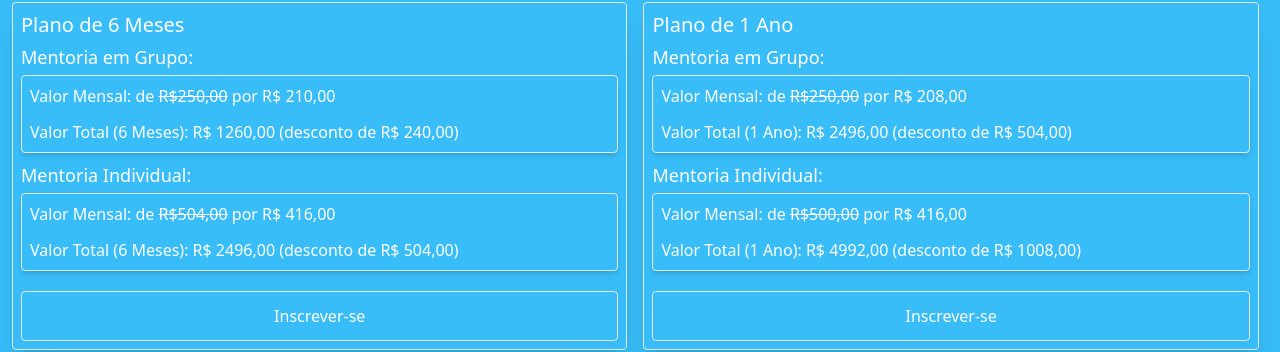
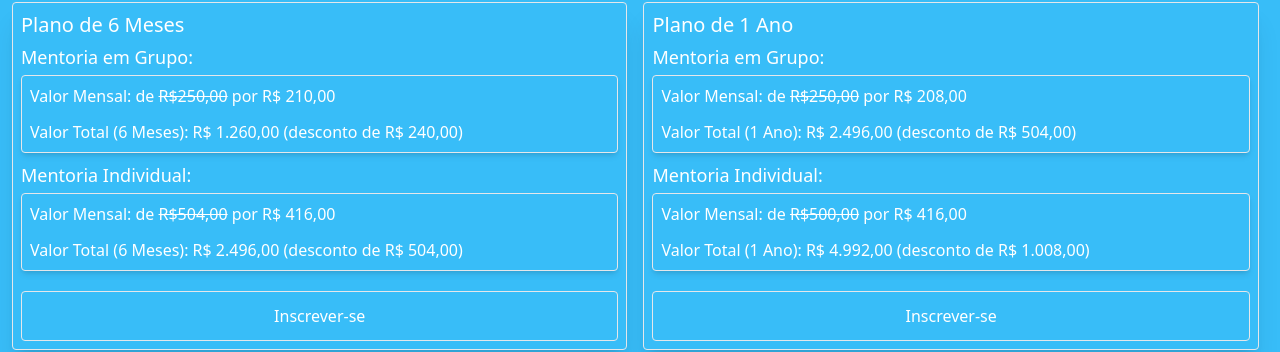
Before and after one commit to claudiocassimiro/bemcodado-mentorias, a Next.js app: page / in a window 1280 px wide. Shown: the part 2719-3071 px from the top of the page. Built offline with nearby package versions, Linux system fonts and the light colour scheme.

Commit message:
refactor: add logic of mailto when user click on inscreva-se button

```diff
--- a/src/app/page.tsx
+++ b/src/app/page.tsx
@@ -65,7 +65,7 @@ export default function Home() {
             </p>
             <a
               href="#plans"
-              className="border block rounded p-3 w-full text-center transition delay-180 hover:bg-slate-600 md:text-2xl"
+              className="border block rounded p-3 w-full text-center transition delay-180 hover:bg-sky-500 md:text-2xl"
             >
               Conheça nossos planos!
             </a>
@@ -85,7 +85,7 @@ export default function Home() {
               </p>
               <a
                 href="#plans"
-                className="border block rounded p-3 w-full text-center transition delay-180 hover:bg-slate-600"
+                className="border block rounded p-3 w-full text-center transition delay-180 hover:bg-sky-500"
               >
                 Conheça nossos planos!
               </a>
@@ -265,9 +265,12 @@ export default function Home() {
                 </ul>
                 <p className="text-lg mb-2">Valor Fixo Mensal: R$ 250,00</p>
               </div>
-              <button className="border block rounded p-3 w-full text-center transition delay-180 hover:bg-slate-600">
+              <a
+                href="mailto:claudioletras2019@gmail.com?subject=Quero saber mais sobre a Mentoria em Grupo&body=Mentoria%20em%20Grupo%0A%0AAqui%20você%20terá%3A%0A%0A- Sessões%20diárias%20de%20mentoria%20em%20grupo%20no%20Discord%2C%20de%20segunda%20a%20sexta-feira%2C%20com%20foco%20em%20tópicos%20específicos.%0A- Acesso%20a%20materiais%20de%20estudo%2C%20recursos%20e%20exercícios%20práticos.%0A- Suporte%20por%20e-mail%20ou%20mensagem%20para%20dúvidas%20adicionais%20entre%20as%20sessões.%0A%0AValor%20Fixo%20Mensal%3A%20R%24%20250%2C00"
+                className="border block rounded p-3 w-full text-center transition delay-180 hover:bg-sky-500"
+              >
                 Inscrever-se
-              </button>
+              </a>
             </section>
             <section className="mb-5 border rounded p-2 lg:w-[49%] shadow-xl">
               <h2 className="text-xl mb-1">Mentoria Individual</h2>
@@ -296,9 +299,12 @@ export default function Home() {
               <p className="text-lg mb-2">
                 Valor Avulso por Sessão Individual: R$ 75,00
               </p>
-              <button className="border block rounded p-3 w-full text-center transition delay-180 hover:bg-slate-600">
+              <a
+                href="mailto:claudioletras2019@gmail.com?subject=Quero%20saber%20mais%20sobre%20a%20Mentoria%20Individual&body=Mentoria%20Individual%0A%0AAqui%20você%20terá%3A%0A%0A- Sessões%20individuais%20personalizadas%20com%20foco%20nos%20objetivos%20e%20necessidades%20específicas%20de%20cada%20aluno.%0A- Sessões%20disponíveis%20de%20segunda%20a%20sexta-feira.%0A- Acesso%20prioritário%20para%20agendamento%20de%20sessões.%0A- Revisão%20e%20feedback%20detalhados%20sobre%20projetos%2C%20portfólio%20ou%20trabalhos%20específicos.%0A- Suporte%20por%20e-mail%20ou%20mensagem%20para%20dúvidas%20adicionais%20entre%20as%20sessões.%0A%0AValor%20Fixo%20Mensal%3A%20R%24%20500%2C00%0AValor%20Avulso%20por%20Sessão%20Individual%3A%20R%24%2075%2C00"
+                className="border block rounded p-3 w-full text-center transition delay-180 hover:bg-sky-500"
+              >
                 Inscrever-se
-              </button>
+              </a>
             </section>
             <section className="mb-5 border rounded p-2 lg:w-[49%] shadow-xl">
               <h2 className="text-xl mb-1">Plano de 6 Meses</h2>
@@ -309,7 +315,7 @@ export default function Home() {
                   <span className="line-through">R$250,00</span> por R$ 210,00
                 </li>
                 <li className="text-justify">
-                  Valor Total (6 Meses): R$ 1260,00 (desconto de R$ 240,00)
+                  Valor Total (6 Meses): R$ 1.260,00 (desconto de R$ 240,00)
                 </li>
               </ul>
               <p className="text-lg mb-1">Mentoria Individual:</p>
@@ -319,12 +325,15 @@ export default function Home() {
                   <span className="line-through">R$504,00</span> por R$ 416,00
                 </li>
                 <li className="text-justify">
-                  Valor Total (6 Meses): R$ 2496,00 (desconto de R$ 504,00)
+                  Valor Total (6 Meses): R$ 2.496,00 (desconto de R$ 504,00)
                 </li>
               </ul>
-              <button className="border block rounded p-3 w-full text-center transition delay-180 hover:bg-slate-600">
+              <a
+                href="mailto:claudioletras2019@gmail.com?subject=Quero%20assinar%20o%20plano%20de%206%20meses&body=Plano%20de%206%20Meses%0A%0AMentoria%20em%20Grupo%3A%0A%0A- Valor Mensal%3A%20de%20R%24%20250%2C00%20por%20R%24%20210%2C00%0A- Valor Total%20%286%20Meses%29%3A%20R%24%201.260%2C00%20%28desconto%20de%20R%24%20240%2C00%29%0A%0AMentoria%20Individual%3A%0A%0A- Valor Mensal%3A%20de%20R%24%20504%2C00%20por%20R%24%20416%2C00%0A- Valor Total%20%286%20Meses%29%3A%20R%24%202.496%2C00%20%28desconto%20de%20R%24%20504%2C00%29"
+                className="border block rounded p-3 w-full text-center transition delay-180 hover:bg-sky-500"
+              >
                 Inscrever-se
-              </button>
+              </a>
             </section>
             <section className="mb-5 border rounded p-2 lg:w-[49%] shadow-xl">
               <h2 className="text-xl mb-1">Plano de 1 Ano</h2>
@@ -335,7 +344,7 @@ export default function Home() {
                   <span className="line-through">R$250,00</span> por R$ 208,00
                 </li>
                 <li className="text-justify">
-                  Valor Total (1 Ano): R$ 2496,00 (desconto de R$ 504,00)
+                  Valor Total (1 Ano): R$ 2.496,00 (desconto de R$ 504,00)
                 </li>
               </ul>
               <p className="text-lg mb-1">Mentoria Individual:</p>
@@ -345,18 +354,23 @@ export default function Home() {
                   <span className="line-through">R$500,00</span> por R$ 416,00
                 </li>
                 <li className="text-justify">
-                  Valor Total (1 Ano): R$ 4992,00 (desconto de R$ 1008,00)
+                  Valor Total (1 Ano): R$ 4.992,00 (desconto de R$ 1.008,00)
                 </li>
               </ul>
-              <button className="border block rounded p-3 w-full text-center transition delay-180 hover:bg-slate-600">
+              <a
+                href="mailto:claudioletras2019@gmail.com?subject=Quero%20assinar%20o%20plano%20de%201%20ano&body=Plano%20de%201%20Ano%0A%0AMentoria%20em%20Grupo%3A%0A%0A- Valor Mensal%3A%20de%20R%24%20250%2C00%20por%20R%24%20208%2C00%0A- Valor Total%20%281%20Ano%29%3A%20R%24%202.496%2C00%20%28desconto%20de%20R%24%20504%2C00%29%0A%0AMentoria%20Individual%3A%0A%0A- Valor Mensal%3A%20de%20R%24%20500%2C00%20por%20R%24%20416%2C00%0A- Valor Total%20%281%20Ano%29%3A%20R%24%204.992%2C00%20%28desconto%20de%20R%24%201.008%2C00%29"
+                className="border block rounded p-3 w-full text-center transition delay-180 hover:bg-sky-500"
+              >
                 Inscrever-se
-              </button>
+              </a>
             </section>
           </div>
         </section>
       </main>
       <footer className="flex justify-center p-2">
-        <p>&copy; 2024 BemCodado. Todos os direitos reservados.</p>
+        <p className="text-center lg:text-start">
+          &copy; 2024 BemCodado. Todos os direitos reservados.
+        </p>
       </footer>
     </>
   );
```
